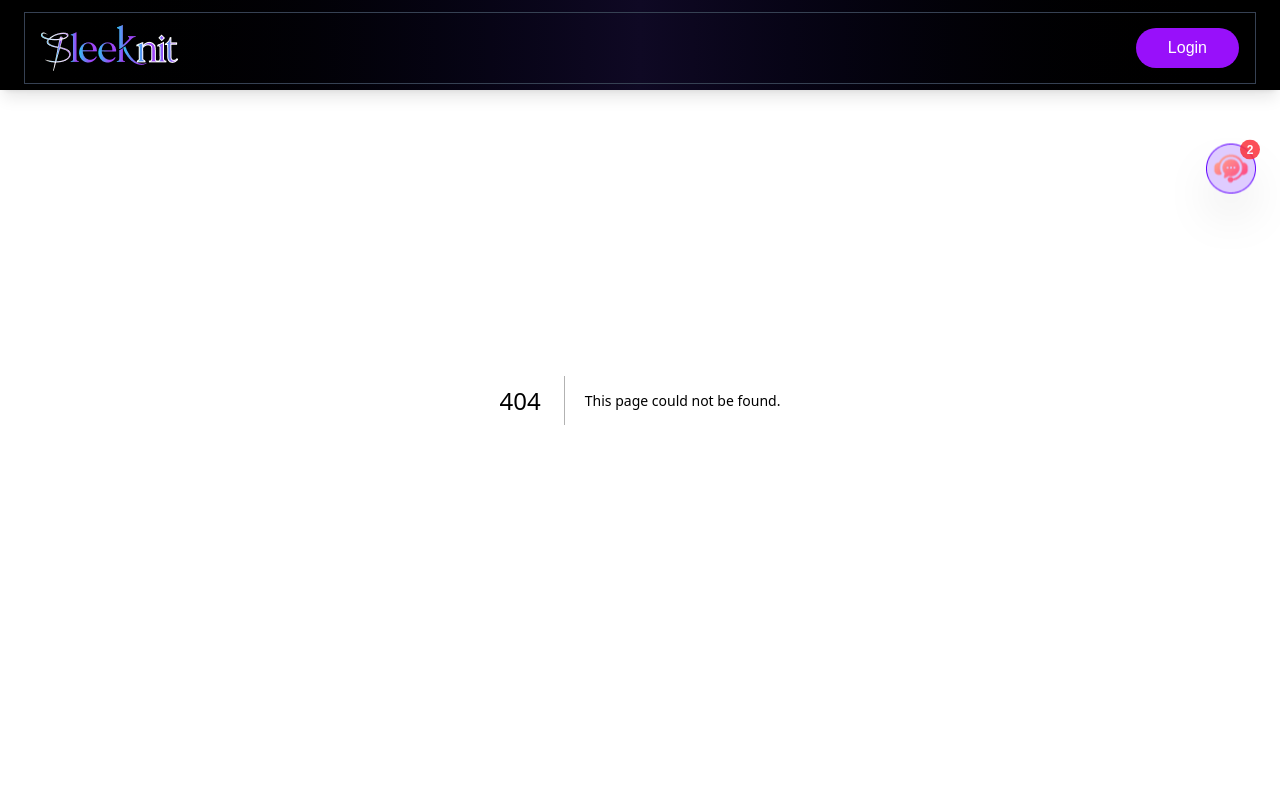
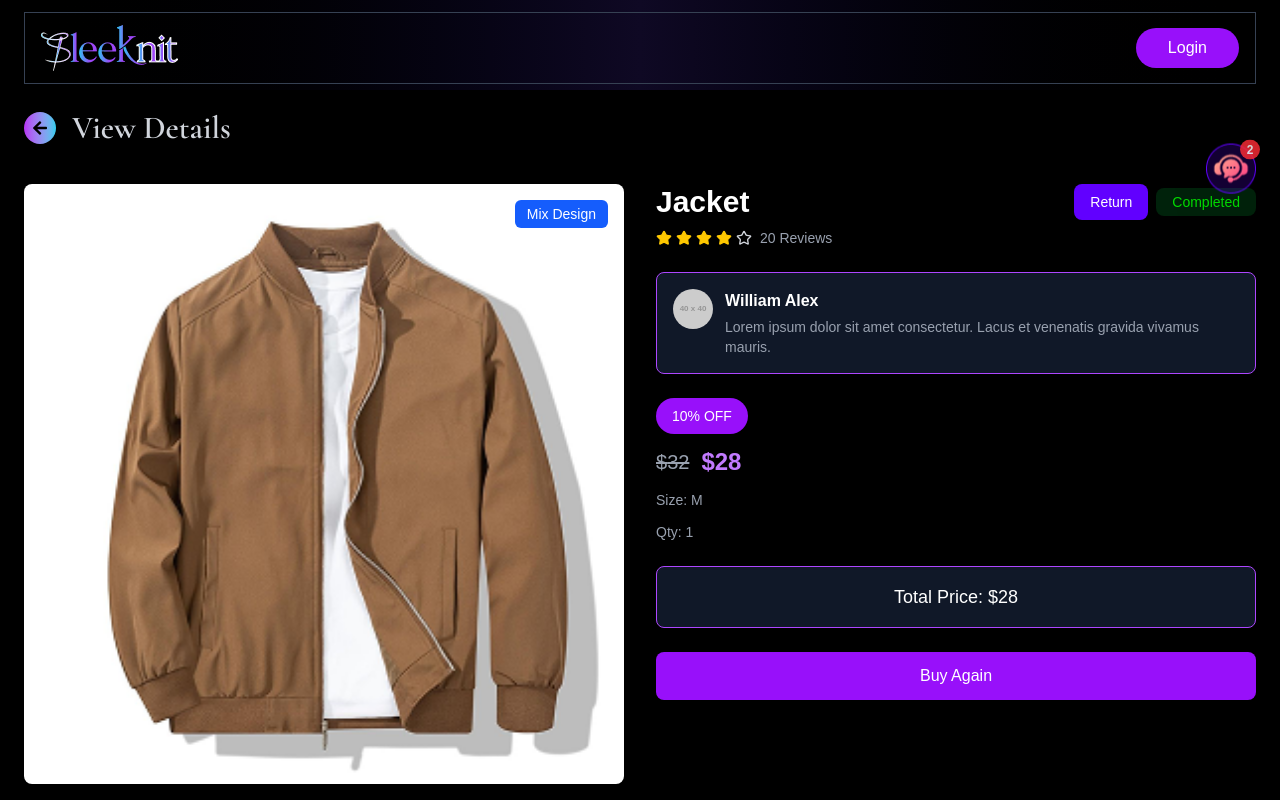
Before and after one commit to abusayedwd/gitgotech-E-commerce-website, a Next.js app: page /customer-dashboard/details/1 in a window 1280 px wide. Before the commit this address had no page. Shown: the top 800 px of the page. Built offline with nearby package versions, Linux system fonts and the light colour scheme.

Commit message:
orer and return product page design

```diff
--- /dev/null
+++ b/src/app/customer-dashboard/details/[id]/page.tsx
@@ -0,0 +1,8 @@
+import OrderDetails from "@/components/CustomerDashboard/OrderDetails";
+
+
+
+
+export default function DetailsProduct() {
+    return <OrderDetails />
+}
--- a/src/components/CustomerDashboard/Dashboard.tsx
+++ b/src/components/CustomerDashboard/Dashboard.tsx
@@ -371,6 +371,8 @@
 
 
 "use client";
+import Link from 'next/link';
+import { useRouter } from 'next/navigation';
 import { useState } from 'react';
 
 export default function MyDashboard() {
@@ -383,7 +385,7 @@ export default function MyDashboard() {
   const [productReview, setProductReview] = useState('');
   const [driverReview, setDriverReview] = useState('');
   const [rewardAmount, setRewardAmount] = useState('');
-
+ const Router = useRouter()
   const [orders] = useState([
     {
       id: 1,
@@ -657,6 +659,7 @@ export default function MyDashboard() {
                 <div className="text-right w-full md:w-auto">
                   <div className="text-xs md:text-sm text-gray-400 mb-1">OTP: {order.otp}</div>
                   <div className="text-sm md:text-base font-semibold">Total: ${order.total}</div>
+
                 </div>
 
                 {/* Action Buttons */}
@@ -676,17 +679,23 @@ export default function MyDashboard() {
                       >
                         Reward Driver
                       </button>
-                      <button className="px-4 md:px-6 py-2 cursor-pointer bg-purple-600 hover:bg-purple-700 rounded-full text-sm font-medium transition-colors">
-                        View Details
-                      </button>
+                      <Link href={`/customer-dashboard/details/${order.id}`}>
+                    <button
+                     className="px-4 md:px-6 py-2 cursor-pointer bg-purple-600 hover:bg-purple-700 rounded-full text-sm font-medium transition-colors">
+                      View Details
+                    </button>
+                    </Link>
                     </>
                   )}
 
                   {/* Ready for Pickup: Show only View Details */}
                   {order.status === 'Ready for Pickup' && (
-                    <button className="px-4 md:px-6 py-2 cursor-pointer bg-purple-600 hover:bg-purple-700 rounded-full text-sm font-medium transition-colors">
+                     <Link href={`/customer-dashboard/details/${order.id}`}>
+                    <button
+                     className="px-4 md:px-6 py-2 cursor-pointer bg-purple-600 hover:bg-purple-700 rounded-full text-sm font-medium transition-colors">
                       View Details
                     </button>
+                    </Link>
                   )}
 
                   {/* Picked Up: Show Reward Driver and View Details */}
@@ -698,17 +707,23 @@ export default function MyDashboard() {
                       >
                         Reward Driver
                       </button>
-                      <button className="px-4 md:px-6 py-2 cursor-pointer bg-purple-600 hover:bg-purple-700 rounded-full text-sm font-medium transition-colors">
-                        View Details
-                      </button>
+                      <Link href={`/customer-dashboard/details/${order.id}`}>
+                    <button
+                     className="px-4 md:px-6 py-2 cursor-pointer bg-purple-600 hover:bg-purple-700 rounded-full text-sm font-medium transition-colors">
+                      View Details
+                    </button>
+                    </Link>
                     </>
                   )}
 
                   {/* Cancelled and Return Opened: Show only View Details */}
-                  {(order.status === 'Cancelled' || order.status === 'Return Opened') && (
-                    <button className="px-4 md:px-6 py-2 cursor-pointer bg-purple-600 hover:bg-purple-700 rounded-full text-sm font-medium transition-colors">
+                  {(order.status === 'Cancelled' || order.status === 'Returned' || order.status === 'Return Accepted' || order.status === 'Return Declined') && (
+                    <Link href={`/customer-dashboard/details/${order.id}`}>
+                    <button
+                     className="px-4 md:px-6 py-2 cursor-pointer bg-purple-600 hover:bg-purple-700 rounded-full text-sm font-medium transition-colors">
                       View Details
                     </button>
+                    </Link>
                   )}
                 </div>
               </div>
--- a/src/components/CustomerDashboard/OrderDetails.tsx
+++ b/src/components/CustomerDashboard/OrderDetails.tsx
@@ -1,7 +1,11 @@
+"use client"
 import React from 'react';
 import { Star, User, Shield, MessageCircle } from 'lucide-react';
+import { FaArrowLeft } from 'react-icons/fa';
+import { useRouter } from 'next/navigation';
 
 const OrderDetails = () => {
+    const router = useRouter()
   const product = {
     name: "Jacket",
     price: 28.00,
@@ -11,7 +15,7 @@ const OrderDetails = () => {
     quantity: 1,
     rating: 4.5,
     reviews: 20,
-    image: "https://placehold.co/400x500/9B6C3D/FFFFFF?text=Jacket",
+    image: "/images/jacket.png",
     description: "Lorem ipsum dolor sit amet consectetur. Lacus et venenatis gravida vivamus mauris."
   };
 
@@ -29,29 +33,20 @@ const OrderDetails = () => {
   ));
 
   return (
-    <div className="min-h-screen bg-black text-white p-6">
+    <div className="min-h-screen mt-20 container mx-auto bg-black text-white p-6">
       {/* Header */}
       <div className="flex items-center justify-between mb-8">
-        <div className="flex items-center space-x-2">
-          <button className="bg-purple-600 rounded-full p-2">
-            <svg width="16" height="16" fill="currentColor" viewBox="0 0 16 16">
-              <path d="M8 0L0 8l8 8 8-8z"/>
-            </svg>
-          </button>
-          <h1 className="text-xl font-semibold">View Details</h1>
+       <div className="container mx-auto flex items-center gap-4">
+             <button onClick={()=> router.back()} className="flex items-center text-purple-400 hover:text-purple-300 transition-colors">
+          <div className="w-8 h-8 rounded-full bg-gradient-to-r from-[#B630F4] to-[#2ACCED] cursor-pointer flex items-center justify-center">
+            <FaArrowLeft className='text-black' />
+          </div>
+        </button>
+          <h1 className="text-[32px] font-semibold text-gray-300 font-cormorant">
+            View Details</h1>
         </div>
 
-        <div className="flex items-center space-x-4">
-          <div className="flex items-center space-x-2">
-            <div className="w-8 h-8 bg-green-600 rounded-full flex items-center justify-center text-white font-bold">G</div>
-            <div className="bg-purple-600 px-4 py-2 rounded-lg text-sm font-medium">Return</div>
-            <div className="bg-green-600 px-4 py-2 rounded-lg text-sm font-medium">Completed</div>
-          </div>
 
-          <button className="bg-purple-600 rounded-full p-2">
-            <MessageCircle className="w-6 h-6" />
-          </button>
-        </div>
       </div>
 
       {/* Main Content */}
@@ -61,7 +56,7 @@ const OrderDetails = () => {
           <img
             src={product.image}
             alt={product.name}
-            className="w-full h-auto object-contain rounded-lg shadow-lg"
+            className="w-full object-contain rounded-lg shadow-lg"
           />
           <button className="absolute top-4 right-4 bg-blue-600 text-white px-3 py-1 rounded-md text-sm">
             Mix Design
@@ -70,20 +65,32 @@ const OrderDetails = () => {
 
         {/* Product Info */}
         <div className="space-y-6">
-          <div>
-            <h2 className="text-3xl font-bold">{product.name}</h2>
+          <div className='flex justify-between'>
+            <div><h2 className="text-3xl font-bold">{product.name}</h2>
             <div className="flex items-center mt-2">
               <div className="flex items-center space-x-1">
                 {stars}
               </div>
               <span className="ml-2 text-sm text-gray-400">{product.reviews} Reviews</span>
             </div>
+            </div>
+            <div>
+                  <div className="flex items-center space-x-4">
+          <div className="flex items-center space-x-2">
+
+            <div className="bg-[#6100FF] px-4 py-2 rounded-lg text-sm font-medium">Return</div>
+            <div className="bg-[#0070254D] text-[#00DD00] px-4 py-1 rounded-lg text-sm font-medium">Completed</div>
+          </div>
+
+          {/* <button className="bg-purple-600 rounded-full p-2">
+            <MessageCircle className="w-6 h-6" />
+          </button> */}
+        </div>
+            </div>
+
 
             {/* Reviewer Avatars */}
-            <div className="flex items-center space-x-2 mt-4">
-              <div className="w-10 h-10 bg-purple-600 rounded-full flex items-center justify-center text-white font-bold">M</div>
-              <div className="w-10 h-10 bg-gray-700 rounded-full flex items-center justify-center text-white font-bold">G</div>
-            </div>
+
           </div>
 
           {/* Reviews Section */}
```
